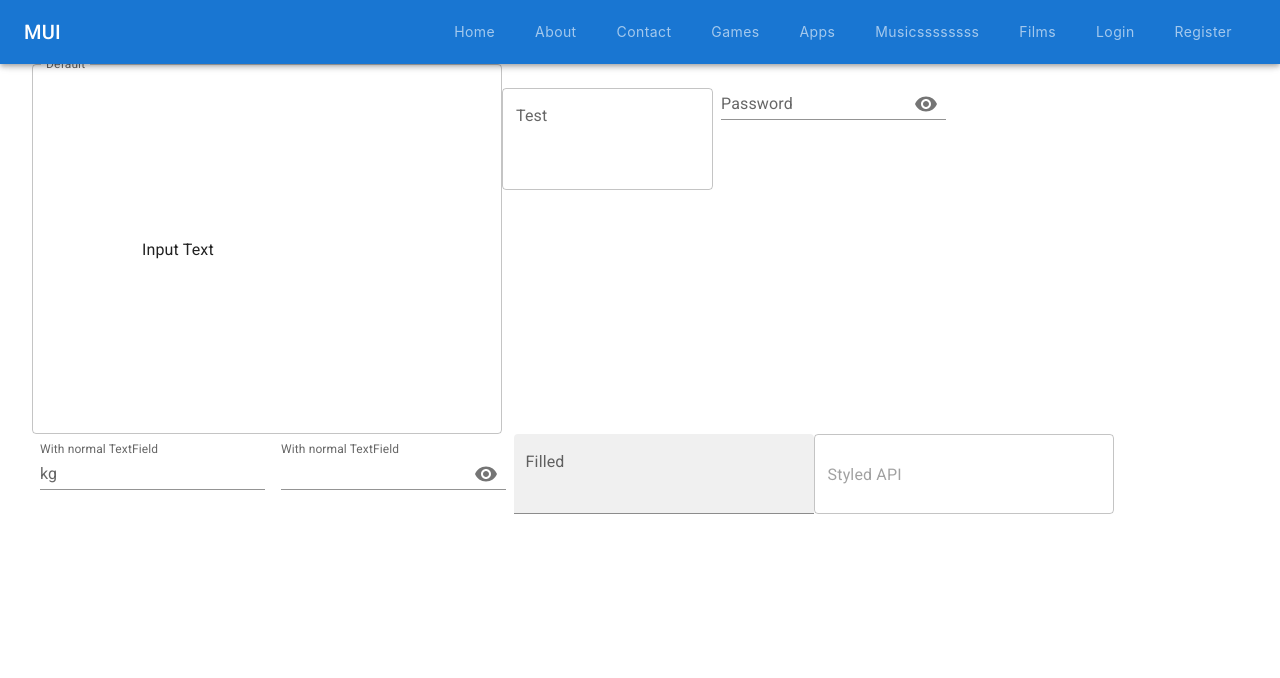
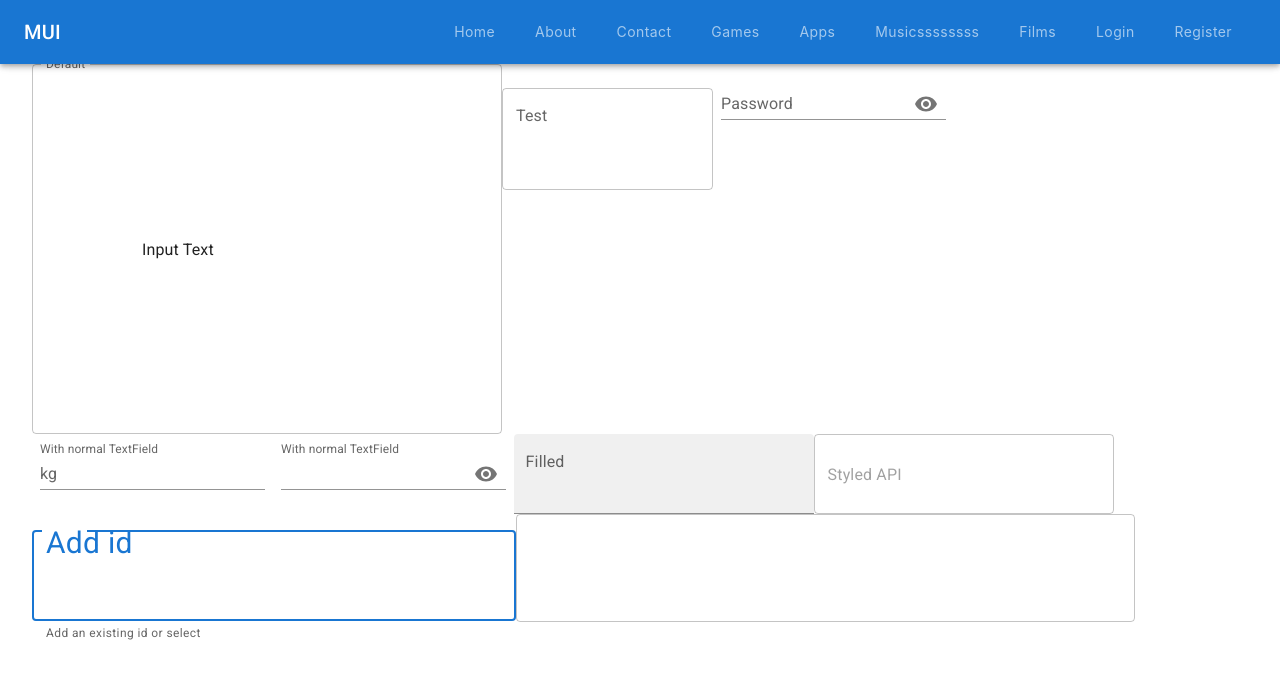
Before and after one commit to BijianWu/react-material-ui-playground, a React (Create React App) app: page /custom-text-field in a window 1280 px wide. Shown: the top 678 px of the page. Built offline with nearby package versions, Linux system fonts and the light colour scheme.

Commit message:
custom table, gip

```diff
--- a/src/App.js
+++ b/src/App.js
@@ -17,6 +17,7 @@ import CustomTabsDemo from "./pages/CustomTabsDemo.js";
 import CustomButton from "./pages/CustomButton.js";
 import CustomSlider from "./pages/CustomSlider.js";
 import CustomTextField from "./pages/CustomTextField.js";
+import CustomTable from "./pages/CustomTable.js";
 
 export default function App(){
 
@@ -36,6 +37,7 @@ export default function App(){
                 <Route path="custom-button" element={<CustomButton />} />
                 <Route path="custom-slider" element={<CustomSlider />} />
                 <Route path="custom-text-field" element={<CustomTextField />} />
+                <Route path="custom-table" element={<CustomTable />} />
             </Route>
         </Routes>
          {/* <SelectElement />
--- /dev/null
+++ b/src/pages/CustomTable.js
@@ -0,0 +1,9 @@
+import Typography from '@mui/material/Typography';
+
+export default function CustomTable() {
+    return (
+        <Typography>
+            Custom table
+        </Typography>
+    )
+}
--- a/src/pages/CustomTextField.js
+++ b/src/pages/CustomTextField.js
@@ -130,6 +130,24 @@ export default function CustomTextField() {
             />
 
             <StyledTextField variant="outlined" placeholder="Styled API"/>
+
+{/* // change the label and the input text size */}
+            <TextField
+                id="with-placeholder"
+                label="Add id"
+                placeholder="id"
+                inputProps={{style: {fontSize: 40}}}
+                InputLabelProps={{style: {fontSize: 40}}}
+                margin="normal"
+                autoFocus={true}
+                helperText={"Add an existing id or select "} />
+
+{/* // using input base to change the font size */}
+            <TextField
+                sx={{
+                    '.MuiInputBase-input': { fontSize: '3.25rem' },
+                }}
+            />
         </>
     )
 }
```
